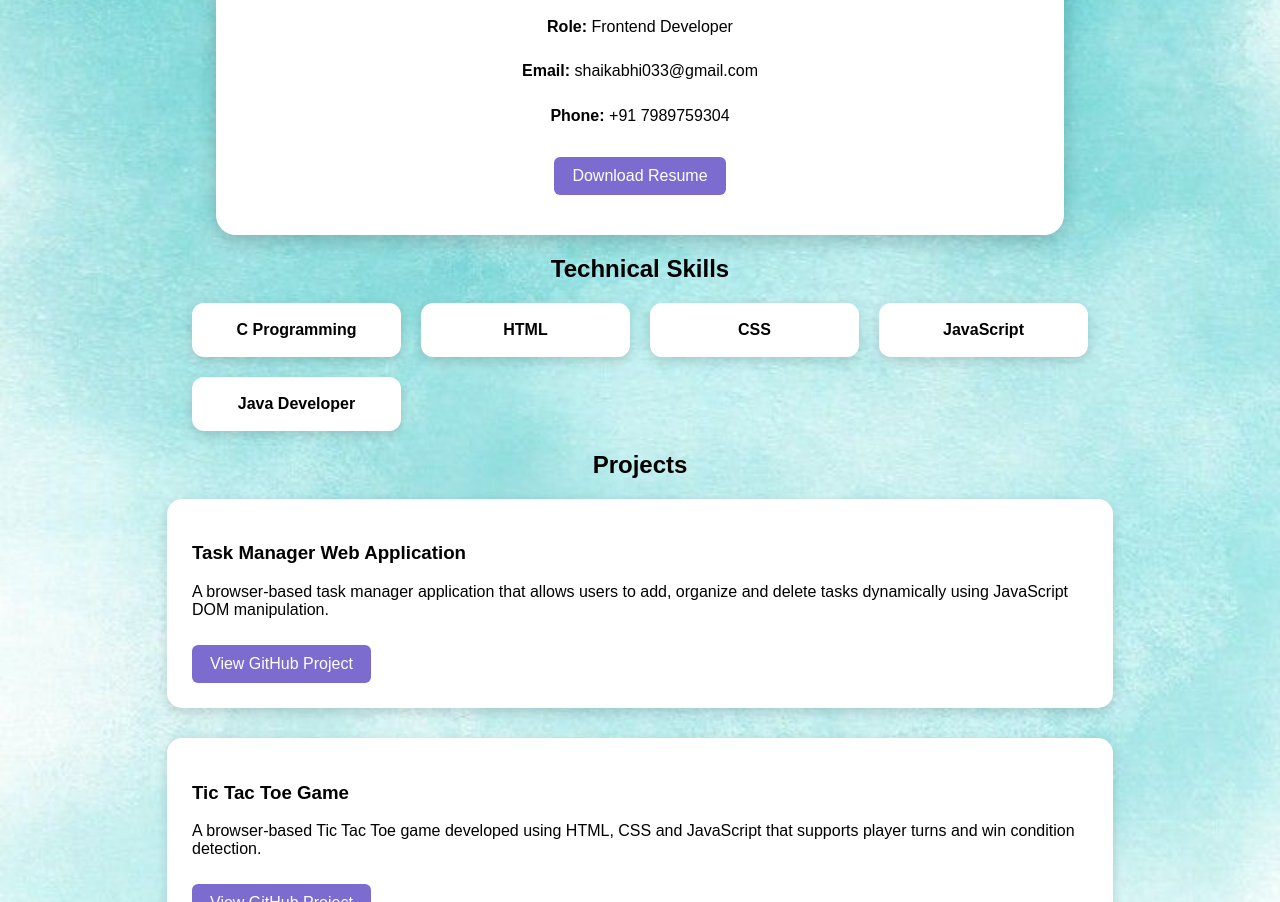
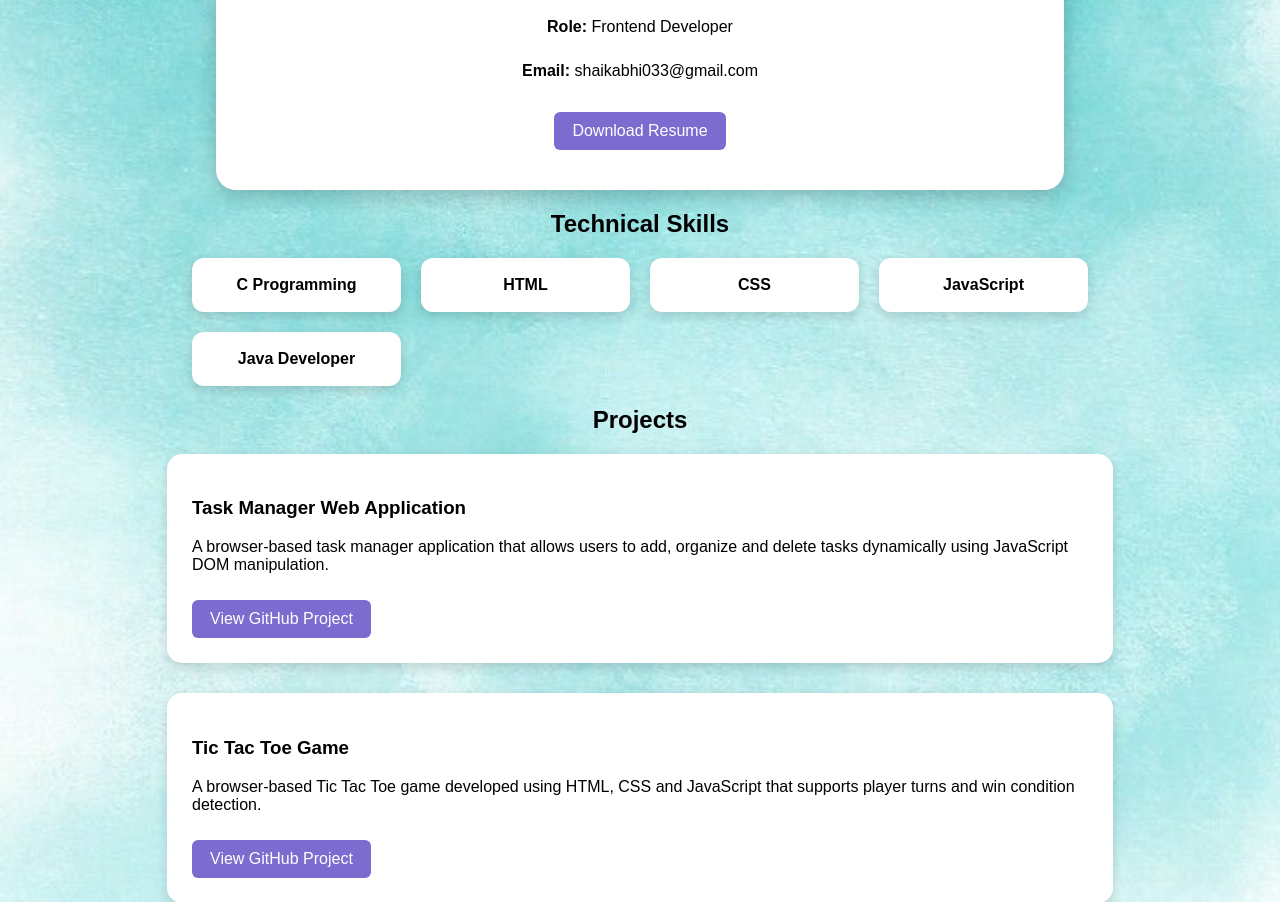
Before and after one commit to shaikgaleebshaheed/CODSOFT, a plain HTML site: page Portfolio/index.html in a window 1280 px wide. Shown: the part 959-1861 px from the top of the page. Drawn offline with Linux system fonts and the light colour scheme.

Commit message:
Update index.html

```diff
--- a/Portfolio/index.html
+++ b/Portfolio/index.html
@@ -86,8 +86,6 @@
         <p><strong>Role:</strong> Frontend Developer </p>
 
         <p><strong>Email:</strong> shaikabhi033@gmail.com</p>
-
-        <p><strong>Phone:</strong> +91 7989759304</p>
 
         <a href="resume.pdf" download class="btn">
 
```
